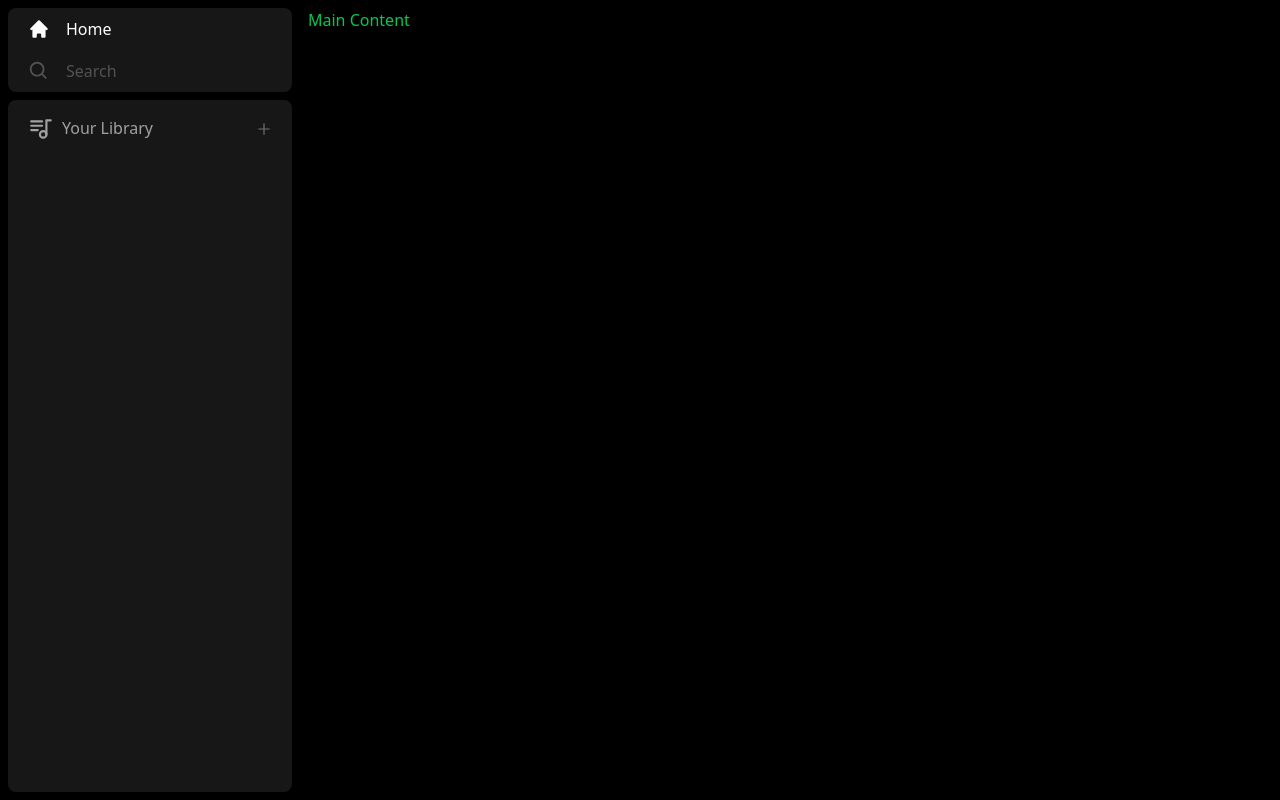
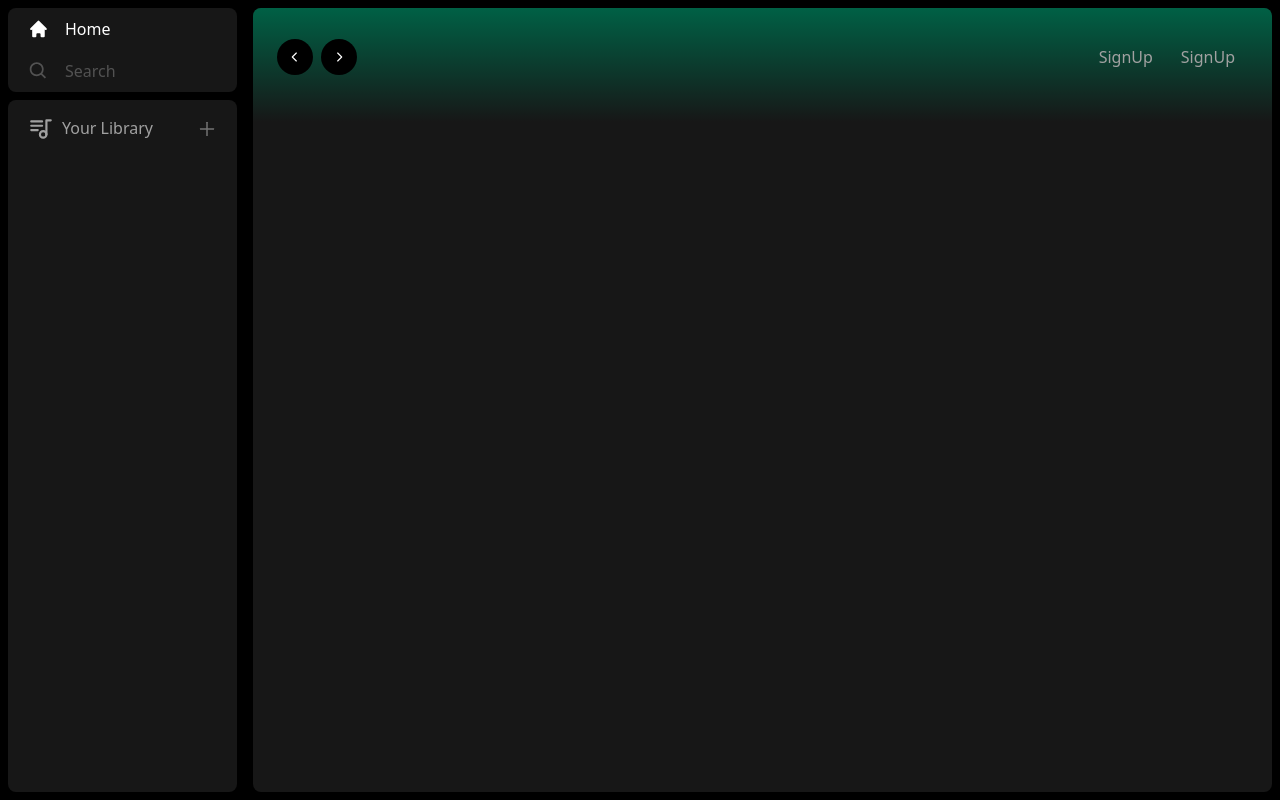
Before and after one commit to jiieea/Next-Music-Player, a Next.js app: page / in a window 1280 px wide. Built offline with nearby package versions, Linux system fonts and the light colour scheme.

Commit message:
create login and signup button

```diff
--- a/src/app/layout.tsx
+++ b/src/app/layout.tsx
@@ -11,6 +11,9 @@ const figtree = Figtree({
 export const metadata: Metadata = {
   title: "Spotify Clone",
   description: "Spotify Clone built with Next.js and Tailwind CSS",
+  icons: {
+    icon: 'spotify.png'
+  }
 };
 
 export default function RootLayout({
@@ -20,11 +23,12 @@ export default function RootLayout({
 }>) {
   return (
     <html lang="en">
+      <link rel="icon" href="./spotify.png" />
       <body
         className={`${figtree.variable} antialiased`}
       >
         <Sidebar>
-        {children}
+          {children}
         </Sidebar>
       </body>
     </html>
--- a/src/app/page.tsx
+++ b/src/app/page.tsx
@@ -1,8 +1,9 @@
+import Header from "@/components/Header";
 
 export default function Home() {
   return (
-    <div className="text-green-500">
-      Main Content
+    <div className="bg-neutral-900 w-full h-full rounded-lg overflow-y-auto overflow-hidden">
+      <Header />
     </div>
   );
 }
--- /dev/null
+++ b/src/components/Button.tsx
@@ -0,0 +1,29 @@
+/* eslint-disable @typescript-eslint/no-empty-object-type */
+import React, { forwardRef } from 'react';
+import { twMerge } from 'tailwind-merge';
+interface ButtonProps extends React.ButtonHTMLAttributes<HTMLButtonElement> { }
+
+const Button = forwardRef<HTMLButtonElement, ButtonProps>(({
+    className,
+    children,
+    disabled,
+    type = 'button',
+    ...props
+}, ref) => {
+    return (
+        <button
+            type={type}
+            className={twMerge(`text-black border border-transparent rounded-full bg-green-500 w-full p-3 font-bold disabled:cursor-not-allowed disabled:opacity-50 hover:opacity-75 transition`, className
+            )}
+            disabled={disabled}
+            {...props}
+            ref={ref}
+        >
+            {children}
+        </button>
+    )
+})
+
+Button.displayName = 'Button'
+
+export default Button;
--- /dev/null
+++ b/src/components/Header.tsx
@@ -0,0 +1,57 @@
+'use client'
+
+import { useRouter } from 'next/navigation'
+import React from 'react'
+import { RxCaretLeft, RxCaretRight } from 'react-icons/rx'
+import { twMerge } from 'tailwind-merge'
+import Button from "./Button";
+import { BiSearch } from 'react-icons/bi'
+import { HiHome } from 'react-icons/hi'
+interface HeaderProps {
+    className?: string
+}
+const Header: React.FC<HeaderProps> = ({
+    className
+}) => {
+    const router = useRouter();
+    return (
+        <div className={twMerge(`
+                bg-gradient-to-b from-emerald-800 h-fit p-6
+            ` ,
+            className
+        )}>
+            <div className="flex mb-4 items-center justify-between w-full">
+                <div className='hidden gap-x-2 md:flex items-center'>
+                    <button className='rounded-full  hover:opacity-75 transition  bg-black p-2' onClick={() => router.back()}>
+                        <RxCaretLeft size={20} className='' />
+                    </button>
+                    <button className='rounded-full  hover:opacity-75 transition   bg-black p-2' onClick={() => router.forward()}>
+                        <RxCaretRight size={20} className='' />
+                    </button>
+                </div>
+                <div className='justify-between items-center gap-x-4 md:hidden flex '>
+                    <button className='bg-white rounded-full p-2'>
+                        <HiHome className='text-black' size={20} />
+                    </button>
+                    <button className='bg-white rounded-full p-2 '>
+                        <BiSearch size={20} className='text-black' />
+                    </button>
+                </div>
+                <div className='flex justify-between items-center gap-x-2'>
+                    <>
+                        <div className='flex gap-x-0.5'>
+                            <Button className=' bg-transparent text-neutral-400 font-medium'>
+                                SignUp
+                            </Button>
+                            <Button className=' bg-transparent text-neutral-400 font-medium'>
+                                SignUp
+                            </Button>
+                        </div>
+                    </>
+                </div>
+            </div>
+        </div >
+    )
+}
+
+export default Header
--- a/src/components/Library.tsx
+++ b/src/components/Library.tsx
@@ -17,7 +17,8 @@ const Library = () => {
                 </div>
                 <AiOutlinePlus
                     className='cursor-pointer text-neutral-500
-                 hover:text-white transition' onClick={addToPlaylist} />
+                 hover:text-white transition' onClick={addToPlaylist}
+                    size={20} />
             </div>
         </div>
     )
--- a/src/components/Sidebar.tsx
+++ b/src/components/Sidebar.tsx
@@ -48,10 +48,10 @@ export const Sidebar: React.FC<SidebarProps> = ({
                     }
                 </Box>
                 <Box className='overflow-y-auto h-full'>
-                    <Library/>
+                    <Library />
                 </Box>
             </div>
-            <main className='p-2'>{children}</main>
+            <main className='p-2 w-full h-full'>{children}</main>
         </div>
     )
 }
```
Also changed, not shown: src/app/spotify.png (added).
